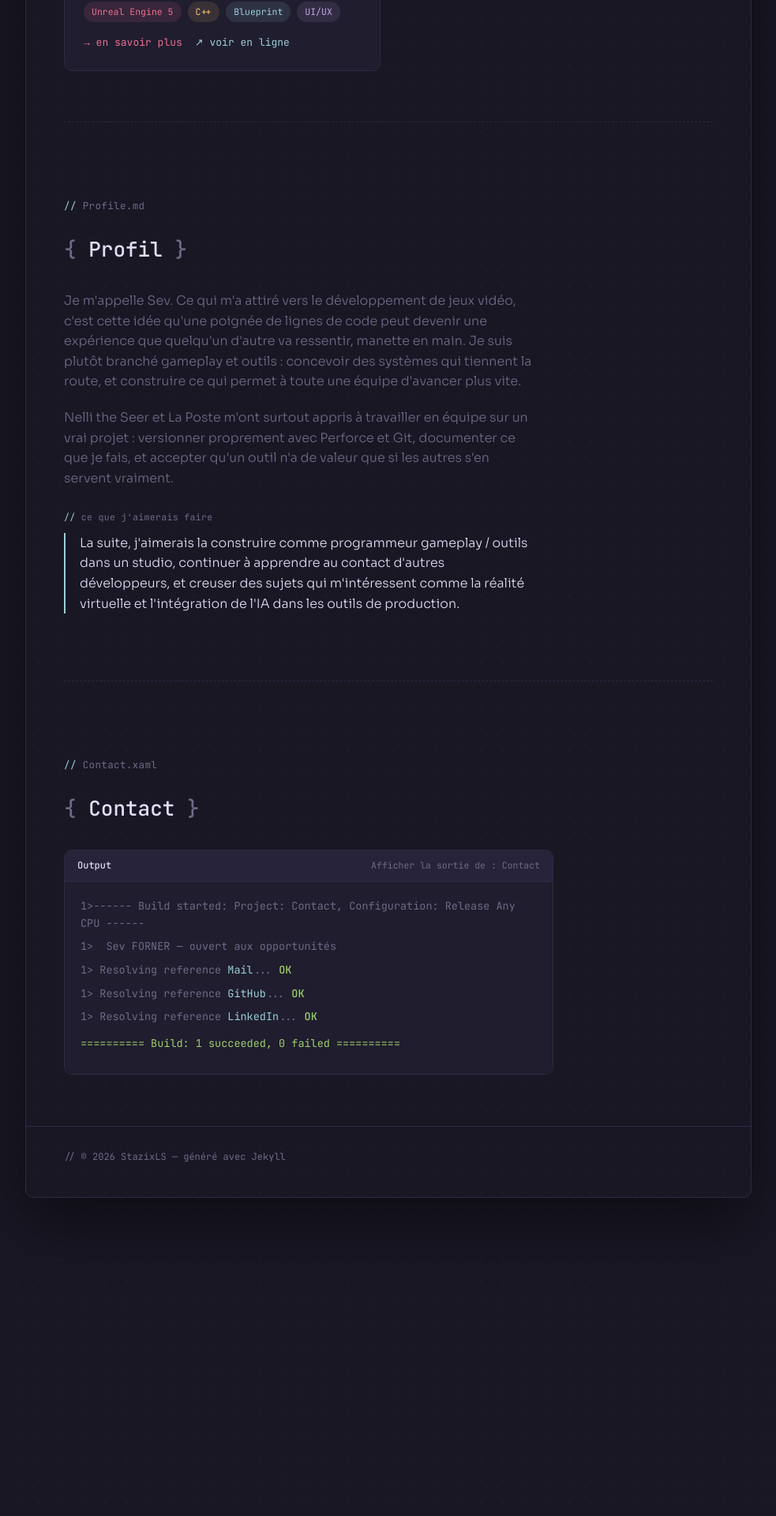
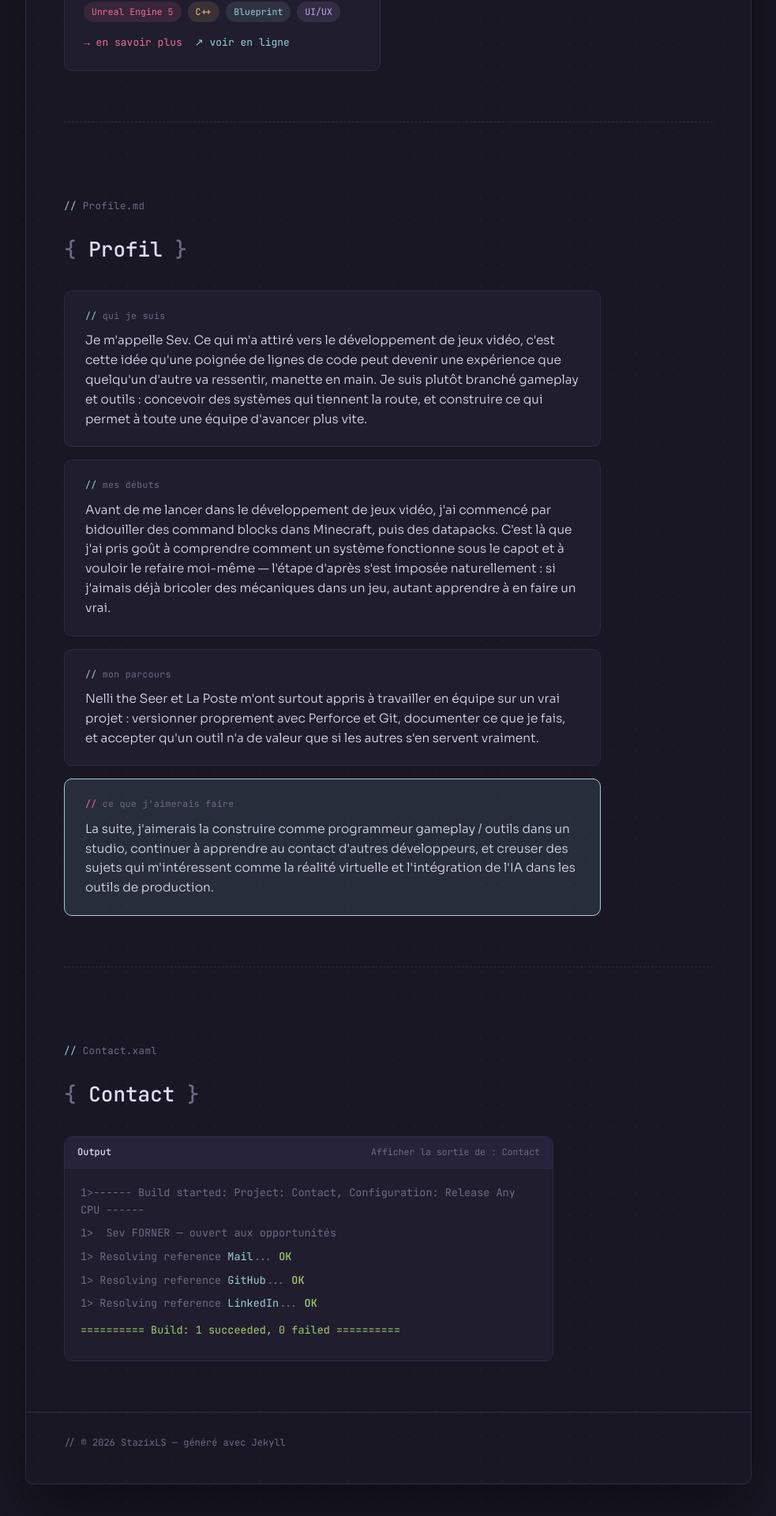
Before and after one commit to StazixLS/StazixLS.github.io, a Jekyll site: the page built from index.md, in a window 1280 px wide. Shown: the part 2018-3938 px from the top of the page at 79% size, without its empty margins (148-1131 px from the left). Built offline with Jekyll 4.4.1, drawn with Linux system fonts in a browser that asks for light colours; before the commit the page ends 3575 px from its top, so only the background shows below that.

Commit message:
Restyle the Profile section into bordered cards, add origin story
- Break the Profile pane out of one plain text block into four
  distinct cards (qui je suis / mes débuts / mon parcours / ce que
  j'aimerais faire), matching the card/output-panel visual language
  used elsewhere on the site instead of a flat wall of text.
- Add a new "mes débuts" block about starting out with Minecraft
  command blocks and datapacks before moving into game dev.
- The aspirations card gets a tinted highlight treatment.

Co-Authored-By: Claude Sonnet 5 <noreply@anthropic.com>
Claude-Session: https://claude.ai/code/session_01HP7HczHrcrp2w4KTr1ncUw

```diff
--- a/assets/css/style.css
+++ b/assets/css/style.css
@@ -185,20 +185,30 @@ a { color: inherit; text-decoration: none; }
 .hero-actions { display: flex; gap: 14px; flex-wrap: wrap; }
 
 /* Profile pane */
-.profile-text { max-width: 600px; color: var(--muted); font-size: 16px; margin: 0 0 20px; }
-.profile-highlight-label {
+.profile-body { display: flex; flex-direction: column; gap: 16px; max-width: 680px; }
+.profile-block {
+  background: var(--surface);
+  border: 1px solid var(--border);
+  border-radius: 10px;
+  padding: 22px 26px;
+  transition: border-color 0.2s ease, transform 0.2s ease;
+}
+.profile-block:hover { border-color: var(--foam); transform: translateY(-2px); }
+.profile-label {
   font-family: var(--font-mono);
   font-size: 11.5px;
   color: var(--muted);
-  margin: 28px 0 10px;
+  margin: 0 0 10px;
   letter-spacing: 0.03em;
 }
-.profile-highlight-label::before { content: "// "; color: var(--foam); }
-.profile-highlight {
-  color: var(--text);
-  border-left: 2px solid var(--foam);
-  padding-left: 18px;
+.profile-label::before { content: "// "; color: var(--foam); }
+.profile-text { color: var(--text); font-size: 15.5px; margin: 0; }
+.profile-block-highlight {
+  background: var(--foam-soft);
+  border-color: var(--foam);
 }
+.profile-block-highlight:hover { border-color: var(--rose); }
+.profile-block-highlight .profile-label::before { color: var(--rose); }
 
 .btn {
   font-family: var(--font-mono);
--- a/index.md
+++ b/index.md
@@ -133,22 +133,49 @@ title: Accueil
   </h2>
 
   <div class="profile-body reveal">
-    <p class="profile-text">
-      <span lang="fr">Je m'appelle Sev. Ce qui m'a attiré vers le développement de jeux vidéo, c'est cette idée qu'une poignée de lignes de code peut devenir une expérience que quelqu'un d'autre va ressentir, manette en main. Je suis plutôt branché gameplay et outils : concevoir des systèmes qui tiennent la route, et construire ce qui permet à toute une équipe d'avancer plus vite.</span>
-      <span lang="en" hidden>My name is Sev. What drew me to game development is the idea that a handful of lines of code can become an experience someone else actually feels, controller in hand. I lean toward gameplay and tools: designing systems that hold up, and building the things that let a whole team move faster.</span>
-    </p>
-    <p class="profile-text">
-      <span lang="fr">Nelli the Seer et La Poste m'ont surtout appris à travailler en équipe sur un vrai projet : versionner proprement avec Perforce et Git, documenter ce que je fais, et accepter qu'un outil n'a de valeur que si les autres s'en servent vraiment.</span>
-      <span lang="en" hidden>Nelli the Seer and La Poste mostly taught me how to work as part of a real team: versioning cleanly with Perforce and Git, documenting what I build, and accepting that a tool only has value if people actually use it.</span>
-    </p>
-    <p class="profile-highlight-label">
-      <span lang="fr">ce que j'aimerais faire</span>
-      <span lang="en" hidden>what I'd like to do</span>
-    </p>
-    <p class="profile-text profile-highlight">
-      <span lang="fr">La suite, j'aimerais la construire comme programmeur gameplay / outils dans un studio, continuer à apprendre au contact d'autres développeurs, et creuser des sujets qui m'intéressent comme la réalité virtuelle et l'intégration de l'IA dans les outils de production.</span>
-      <span lang="en" hidden>Looking ahead, I'd like to keep building as a gameplay/tools programmer in a studio, keep learning alongside other developers, and dig deeper into things that interest me, like virtual reality and bringing AI into production tooling.</span>
-    </p>
+    <div class="profile-block">
+      <p class="profile-label">
+        <span lang="fr">qui je suis</span>
+        <span lang="en" hidden>who I am</span>
+      </p>
+      <p class="profile-text">
+        <span lang="fr">Je m'appelle Sev. Ce qui m'a attiré vers le développement de jeux vidéo, c'est cette idée qu'une poignée de lignes de code peut devenir une expérience que quelqu'un d'autre va ressentir, manette en main. Je suis plutôt branché gameplay et outils : concevoir des systèmes qui tiennent la route, et construire ce qui permet à toute une équipe d'avancer plus vite.</span>
+        <span lang="en" hidden>My name is Sev. What drew me to game development is the idea that a handful of lines of code can become an experience someone else actually feels, controller in hand. I lean toward gameplay and tools: designing systems that hold up, and building the things that let a whole team move faster.</span>
+      </p>
+    </div>
+
+    <div class="profile-block">
+      <p class="profile-label">
+        <span lang="fr">mes débuts</span>
+        <span lang="en" hidden>how it started</span>
+      </p>
+      <p class="profile-text">
+        <span lang="fr">Avant de me lancer dans le développement de jeux vidéo, j'ai commencé par bidouiller des command blocks dans Minecraft, puis des datapacks. C'est là que j'ai pris goût à comprendre comment un système fonctionne sous le capot et à vouloir le refaire moi-même — l'étape d'après s'est imposée naturellement : si j'aimais déjà bricoler des mécaniques dans un jeu, autant apprendre à en faire un vrai.</span>
+        <span lang="en" hidden>Before getting into game development, I started out tinkering with command blocks in Minecraft, then datapacks. That's where I got a taste for understanding how a system works under the hood and wanting to rebuild it myself — the next step came naturally: if I already enjoyed tinkering with mechanics inside a game, I might as well learn to make one for real.</span>
+      </p>
+    </div>
+
+    <div class="profile-block">
+      <p class="profile-label">
+        <span lang="fr">mon parcours</span>
+        <span lang="en" hidden>what I learned</span>
+      </p>
+      <p class="profile-text">
+        <span lang="fr">Nelli the Seer et La Poste m'ont surtout appris à travailler en équipe sur un vrai projet : versionner proprement avec Perforce et Git, documenter ce que je fais, et accepter qu'un outil n'a de valeur que si les autres s'en servent vraiment.</span>
+        <span lang="en" hidden>Nelli the Seer and La Poste mostly taught me how to work as part of a real team: versioning cleanly with Perforce and Git, documenting what I build, and accepting that a tool only has value if people actually use it.</span>
+      </p>
+    </div>
+
+    <div class="profile-block profile-block-highlight">
+      <p class="profile-label">
+        <span lang="fr">ce que j'aimerais faire</span>
+        <span lang="en" hidden>what I'd like to do</span>
+      </p>
+      <p class="profile-text">
+        <span lang="fr">La suite, j'aimerais la construire comme programmeur gameplay / outils dans un studio, continuer à apprendre au contact d'autres développeurs, et creuser des sujets qui m'intéressent comme la réalité virtuelle et l'intégration de l'IA dans les outils de production.</span>
+        <span lang="en" hidden>Looking ahead, I'd like to keep building as a gameplay/tools programmer in a studio, keep learning alongside other developers, and dig deeper into things that interest me, like virtual reality and bringing AI into production tooling.</span>
+      </p>
+    </div>
   </div>
 </section>
 
```
